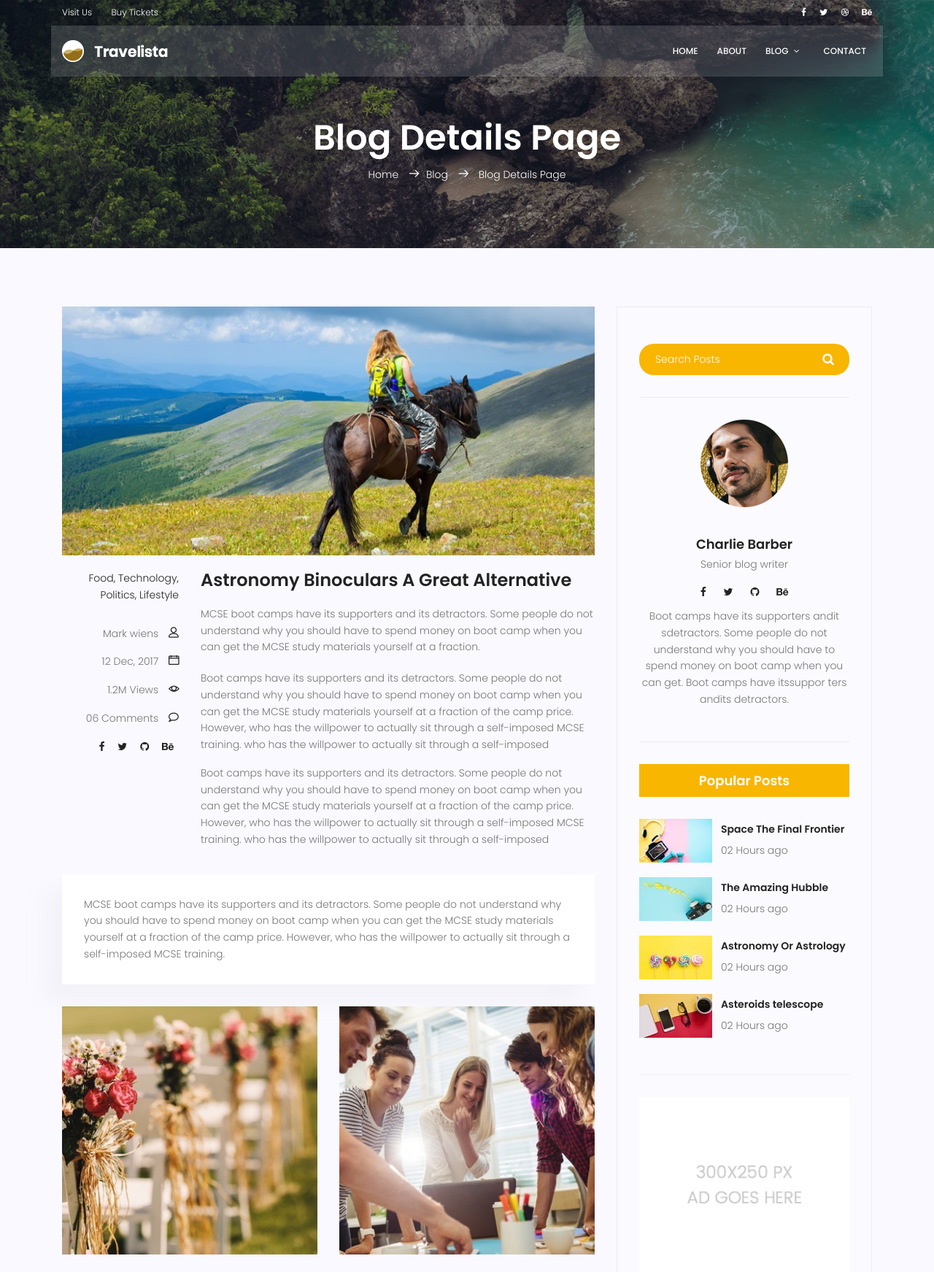
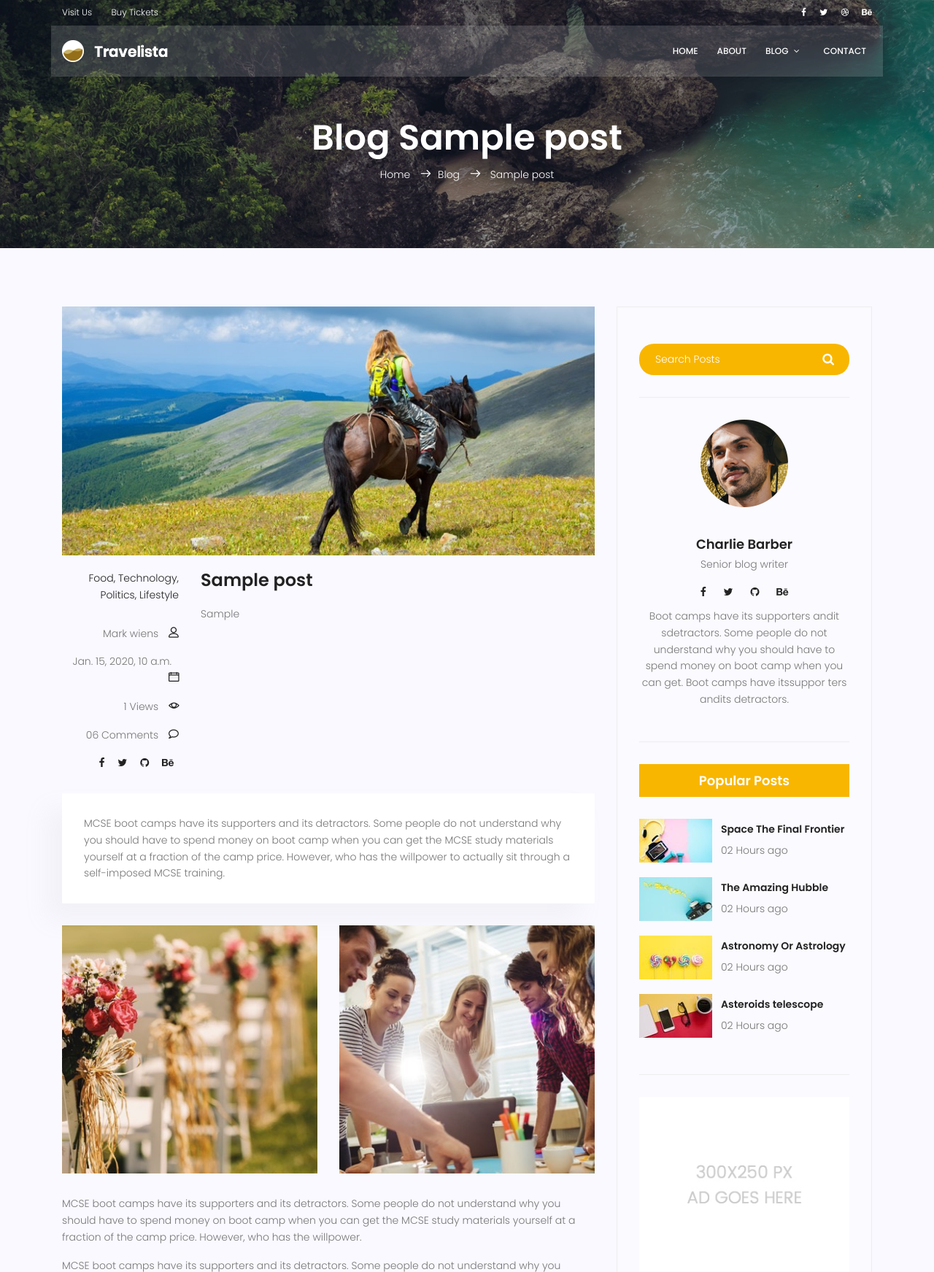
Before and after one commit to AmirrezaAttary/Django_Bigdely_Tamrin, a Django app: template templates/blog/blog-single.html in a window 1280 px wide. Shown: the top 1743 px of the page at 73% size. Run offline with Django 3.2, Linux system fonts and the light colour scheme; the template is opened without the code that fills it: values that come from a table or form of the project are taken from there, others are empty; tables that the repository leaves empty hold one stand-in row (values such as "Sample post"); some libraries are stand-ins or nearby versions.

Commit message:
get the url with single blog in my project

```diff
--- a/Django_Bigdely_Tamrin/urls.py
+++ b/Django_Bigdely_Tamrin/urls.py
@@ -22,6 +22,7 @@ urlpatterns = [
     path('admin/', admin.site.urls),
     path('', include("my_web.urls")),
     path('blog/', include("blog.urls")),
+
 ]
 
 urlpatterns += static(settings.STATIC_URL, document_root=settings.STATIC_ROOT)
--- a/blog/urls.py
+++ b/blog/urls.py
@@ -6,6 +6,6 @@ app_name = 'blog'
 
 urlpatterns = [
     path('' ,blog_view,name='blog'),
-    path('single' ,blog_single,name='single'),
+    path('single/<int:pk>/' ,blog_single,name='single'),
     path('post-<str:pid>',test,name='test'),
     ]
--- a/templates/base.html
+++ b/templates/base.html
@@ -62,10 +62,10 @@
                     <ul class="nav-menu">
                       <li><a href="{% url 'my_web:index' %}">Home</a></li>
                       <li><a href="{% url 'my_web:about' %}">About</a></li>
-                      <li class="menu-has-children"><a href="">Blog</a>
+                      <li class="menu-has-children"><a href="{% url 'blog:blog' %}">Blog</a>
                         <ul>
                           <li><a href="{% url 'blog:blog' %}">Blog Home</a></li>
-                          <li><a href="{% url 'blog:single' %}">Blog Single</a></li>
+
                         </ul>
                       </li>
                       <li><a href="{% url 'my_web:contact' %}">Contact</a></li>
--- a/templates/blog/blog-home.html
+++ b/templates/blog/blog-home.html
@@ -106,11 +106,11 @@
 									<div class="feature-img">
 										<img class="img-fluid" src="{% static 'img/blog/feature-img1.jpg'%}" alt="">
 									</div>
-									<a class="posts-title" href="#"><h3>{{post.title}}</h3></a>
+									<a class="posts-title" href="{% url 'blog:single' post.pk %}"><h3>{{post.title}}</h3></a>
 									<p class="excert">
 										{{post.contend}}
 									</p>
-									<a href="#" class="primary-btn">View More</a>
+									<a href="{% url 'blog:single' post.pk %}" class="primary-btn">View More</a>
 								</div>
 							</div>
 							{% endfor %}
--- a/templates/blog/blog-single.html
+++ b/templates/blog/blog-single.html
@@ -9,9 +9,9 @@
 					<div class="row d-flex align-items-center justify-content-center">
 						<div class="about-content col-lg-12">
 							<h1 class="text-white">
-								Blog Details Page
+								Blog {{post.title}}
 							</h1>
-							<p class="text-white link-nav"><a href="index.html">Home </a>  <span class="lnr lnr-arrow-right"></span><a href="blog-home.html">Blog </a> <span class="lnr lnr-arrow-right"></span> <a href="blog-single.html"> Blog Details Page</a></p>
+							<p class="text-white link-nav"><a href="{% url 'my_web:index' %}">Home </a>  <span class="lnr lnr-arrow-right"></span><a href="{% url 'blog:blog' %}">Blog </a> <span class="lnr lnr-arrow-right"></span> <a href="#"> {{post.title}}</a></p>
 						</div>
 					</div>
 				</div>
@@ -38,8 +38,8 @@
 									</ul>
 									<div class="user-details row">
 										<p class="user-name col-lg-12 col-md-12 col-6"><a href="#">Mark wiens</a> <span class="lnr lnr-user"></span></p>
-										<p class="date col-lg-12 col-md-12 col-6"><a href="#">12 Dec, 2017</a> <span class="lnr lnr-calendar-full"></span></p>
-										<p class="view col-lg-12 col-md-12 col-6"><a href="#">1.2M Views</a> <span class="lnr lnr-eye"></span></p>
+										<p class="date col-lg-12 col-md-12 col-6"><a href="#">{{post.published_date}}</a> <span class="lnr lnr-calendar-full"></span></p>
+										<p class="view col-lg-12 col-md-12 col-6"><a href="#">{{post.contend_view}} Views</a> <span class="lnr lnr-eye"></span></p>
 										<p class="comments col-lg-12 col-md-12 col-6"><a href="#">06 Comments</a> <span class="lnr lnr-bubble"></span></p>
 										<ul class="social-links col-lg-12 col-md-12 col-6">
 											<li><a href="#"><i class="fa fa-facebook"></i></a></li>
@@ -50,15 +50,9 @@
 									</div>
 								</div>
 								<div class="col-lg-9 col-md-9">
-									<h3 class="mt-20 mb-20">Astronomy Binoculars A Great Alternative</h3>
+									<h3 class="mt-20 mb-20">{{post.title}}</h3>
 									<p class="excert">
-										MCSE boot camps have its supporters and its detractors. Some people do not understand why you should have to spend money on boot camp when you can get the MCSE study materials yourself at a fraction.
-									</p>
-									<p>
-										Boot camps have its supporters and its detractors. Some people do not understand why you should have to spend money on boot camp when you can get the MCSE study materials yourself at a fraction of the camp price. However, who has the willpower to actually sit through a self-imposed MCSE training. who has the willpower to actually sit through a self-imposed
-									</p>
-									<p>
-										Boot camps have its supporters and its detractors. Some people do not understand why you should have to spend money on boot camp when you can get the MCSE study materials yourself at a fraction of the camp price. However, who has the willpower to actually sit through a self-imposed MCSE training. who has the willpower to actually sit through a self-imposed
+										{{post.contend}}
 									</p>
 								</div>
 								<div class="col-lg-12">
```
Also changed, not shown: blog/views.py (+10 -3 lines), 1 other file.
